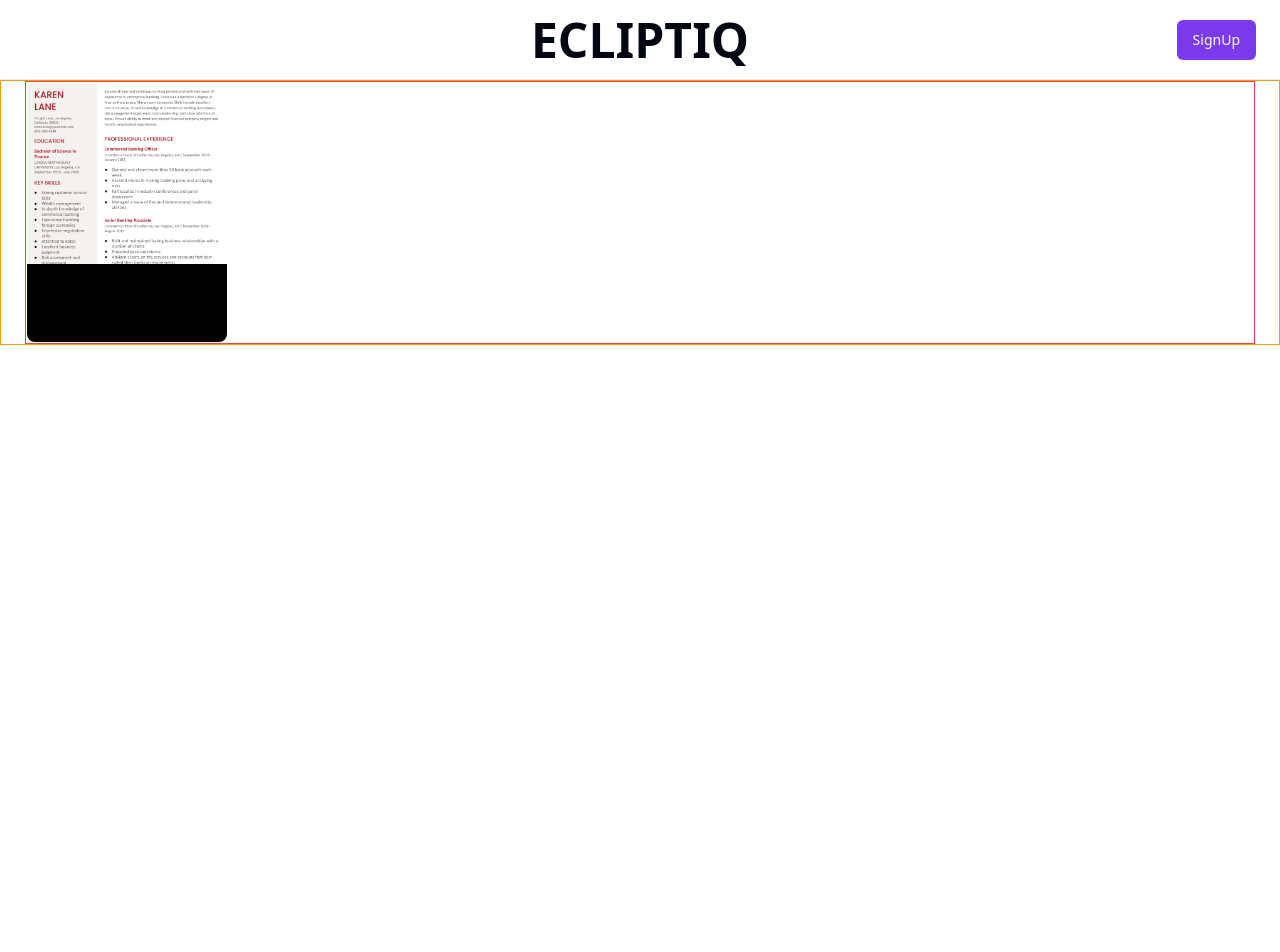
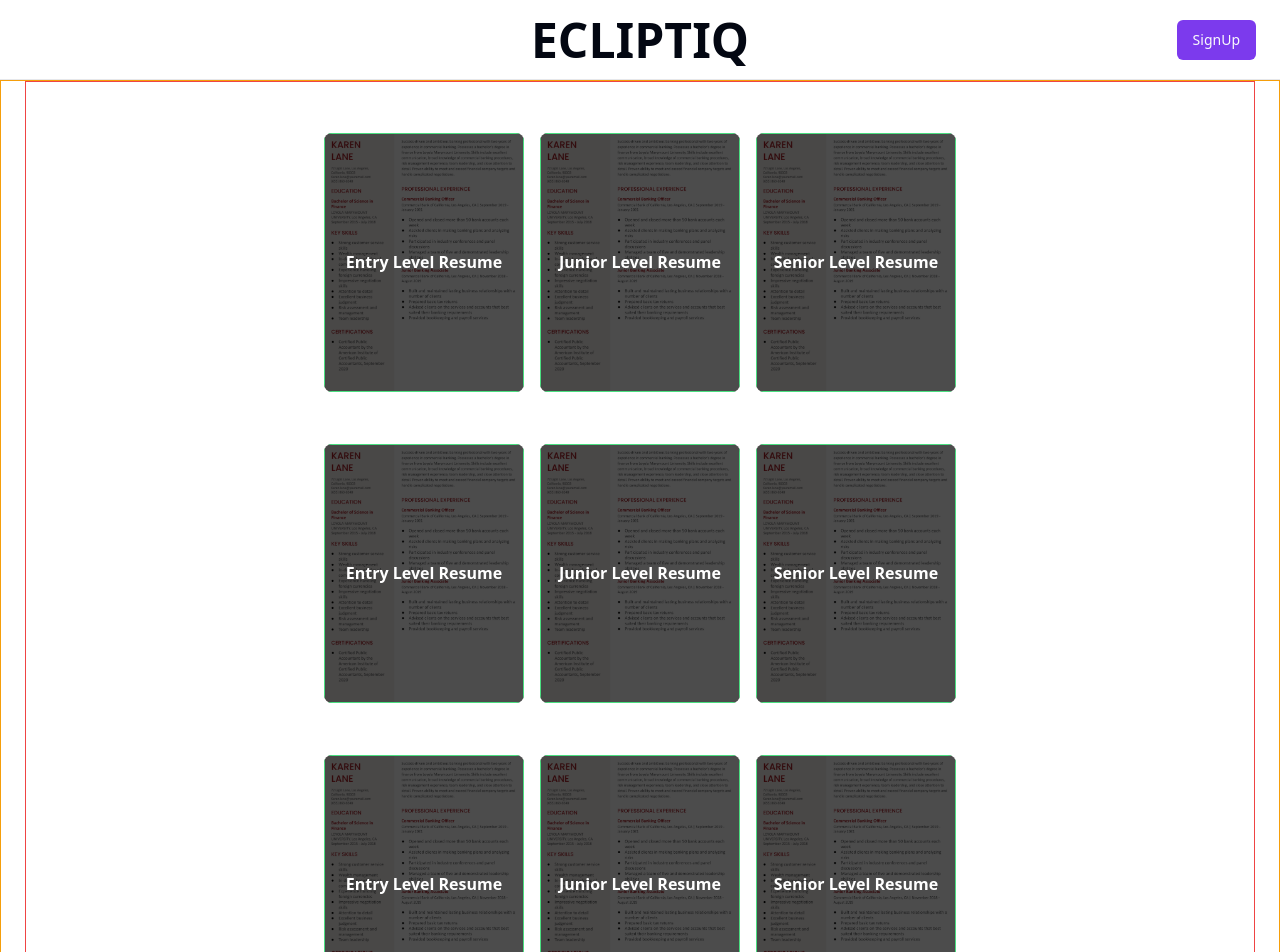
Before and after one commit to HarikrishnanYPR1707/EcliptiQ, a React (Vite) app: page /templates in a window 1280 px wide. Shown: the top 952 px of the page. Before the commit the page ends 800 px from the top, so only its background shows below. Built offline with nearby package versions, Linux system fonts and the light colour scheme; no server answers; a web font is replaced by a local one.

Commit message:
Added Changes

```diff
--- a/src/pages/Template.jsx
+++ b/src/pages/Template.jsx
@@ -9,24 +9,126 @@ import DASeniorLevel from "../assets/DataAnalyst/Data-Analyst-Senior-Level.png";
 import SDEEntryLevel from "../assets/SDE/SDE-Entry-Level.png";
 import SDEMidLevel from "../assets/SDE/SDE-Junior-Level.png";
 import SDESeniorLevel from "../assets/SDE/SDE-Senior-Level.png";
+import { MdOutlineKeyboardDoubleArrowRight } from "react-icons/md";
 
 const Template = () => {
   return (
     <section className="h-full border border-red-500">
-      <div className="border border-white text-white">
-        <h1 className=""></h1>
-        <div className="">
+      {/* Banking  */}
+      <div className="flex flex-col items-center justify-center border border-white text-white">
+        <Link
+          to="/template/banking"
+          className="flex w-full items-center justify-start border border-white text-2xl font-black uppercase"
+        >
+          <span>Banking</span>
+          <MdOutlineKeyboardDoubleArrowRight />
+        </Link>
+        <div className="mt-4 flex flex-wrap items-center justify-center gap-4 md:flex-nowrap md:justify-start">
           {/* Entry Level  */}
           <Link to="/">
             <div className="relative w-[200px] overflow-hidden rounded-lg">
               <img src={BankingEntryLevel} alt="" />
-              <div className="absolute bottom-0 h-[30%] w-full bg-black"></div>
+              <div className="absolute inset-0 grid place-content-center border border-green-400 bg-black bg-opacity-70">
+                <h2 className="font-black">Entry Level Resume</h2>
+              </div>
             </div>
           </Link>
           {/* junior Level  */}
-          <Link to=""></Link>
+          <Link to="">
+            <div className="relative w-[200px] overflow-hidden rounded-lg">
+              <img src={BankingEntryLevel} alt="" />
+              <div className="absolute inset-0 grid place-content-center border border-green-400 bg-black bg-opacity-70">
+                <h2 className="font-black">Junior Level Resume</h2>
+              </div>
+            </div>
+          </Link>
           {/* Senior Level  */}
-          <Link to=""></Link>
+          <Link to="">
+            <div className="relative w-[200px] overflow-hidden rounded-lg">
+              <img src={BankingEntryLevel} alt="" />
+              <div className="absolute inset-0 grid place-content-center border border-green-400 bg-black bg-opacity-70">
+                <h2 className="font-black">Senior Level Resume</h2>
+              </div>
+            </div>
+          </Link>
+        </div>
+      </div>
+      {/* Banking  */}
+      <div className="flex flex-col items-center justify-center border border-white text-white">
+        <Link
+          to="/template/banking"
+          className="flex w-full items-center justify-start border border-white text-2xl font-black uppercase"
+        >
+          <span>Banking</span>
+          <MdOutlineKeyboardDoubleArrowRight />
+        </Link>
+        <div className="mt-4 flex flex-wrap items-center justify-center gap-4 md:flex-nowrap md:justify-start">
+          {/* Entry Level  */}
+          <Link to="/">
+            <div className="relative w-[200px] overflow-hidden rounded-lg">
+              <img src={BankingEntryLevel} alt="" />
+              <div className="absolute inset-0 grid place-content-center border border-green-400 bg-black bg-opacity-70">
+                <h2 className="font-black">Entry Level Resume</h2>
+              </div>
+            </div>
+          </Link>
+          {/* junior Level  */}
+          <Link to="">
+            <div className="relative w-[200px] overflow-hidden rounded-lg">
+              <img src={BankingEntryLevel} alt="" />
+              <div className="absolute inset-0 grid place-content-center border border-green-400 bg-black bg-opacity-70">
+                <h2 className="font-black">Junior Level Resume</h2>
+              </div>
+            </div>
+          </Link>
+          {/* Senior Level  */}
+          <Link to="">
+            <div className="relative w-[200px] overflow-hidden rounded-lg">
+              <img src={BankingEntryLevel} alt="" />
+              <div className="absolute inset-0 grid place-content-center border border-green-400 bg-black bg-opacity-70">
+                <h2 className="font-black">Senior Level Resume</h2>
+              </div>
+            </div>
+          </Link>
+        </div>
+      </div>
+      {/* Banking  */}
+      <div className="flex flex-col items-center justify-center border border-white text-white">
+        <Link
+          to="/template/banking"
+          className="flex w-full items-center justify-start border border-white text-2xl font-black uppercase"
+        >
+          <span>Banking</span>
+          <MdOutlineKeyboardDoubleArrowRight />
+        </Link>
+        <div className="mt-4 flex flex-wrap items-center justify-center gap-4 md:flex-nowrap md:justify-start">
+          {/* Entry Level  */}
+          <Link to="/">
+            <div className="relative w-[200px] overflow-hidden rounded-lg">
+              <img src={BankingEntryLevel} alt="" />
+              <div className="absolute inset-0 grid place-content-center border border-green-400 bg-black bg-opacity-70">
+                <h2 className="font-black">Entry Level Resume</h2>
+              </div>
+            </div>
+          </Link>
+          {/* junior Level  */}
+          <Link to="">
+            <div className="relative w-[200px] overflow-hidden rounded-lg">
+              <img src={BankingEntryLevel} alt="" />
+              <div className="absolute inset-0 grid place-content-center border border-green-400 bg-black bg-opacity-70">
+                <h2 className="font-black">Junior Level Resume</h2>
+              </div>
+            </div>
+          </Link>
+          {/* Senior Level  */}
+          <Link to="">
+            <div className="relative w-[200px] overflow-hidden rounded-lg">
+              <img src={BankingEntryLevel} alt="" />
+              <div className="absolute inset-0 grid place-content-center border border-green-400 bg-black bg-opacity-70">
+                <h2 className="font-black">Senior Level Resume</h2>
+              </div>
+            </div>
+          </Link>
         </div>
       </div>
     </section>
```
